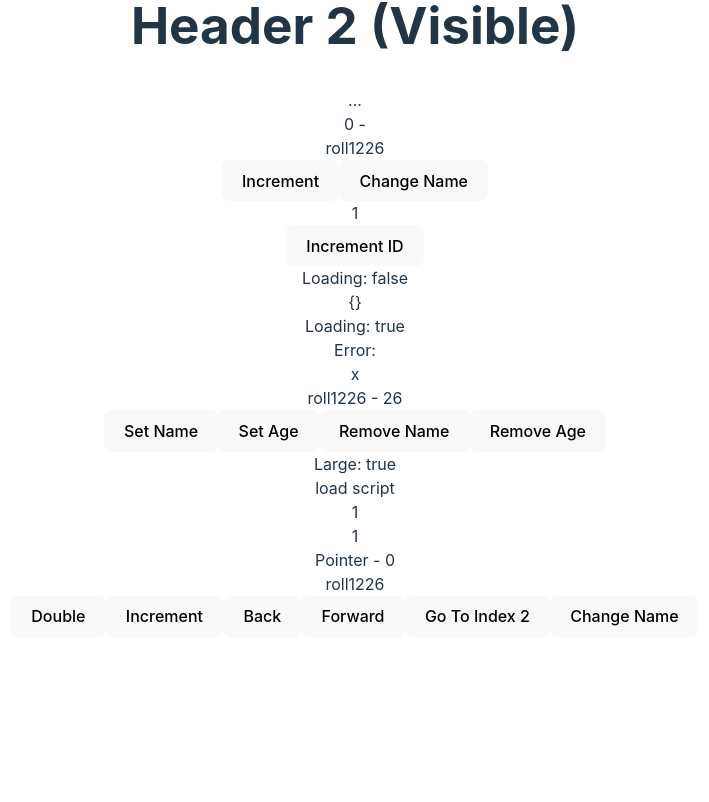
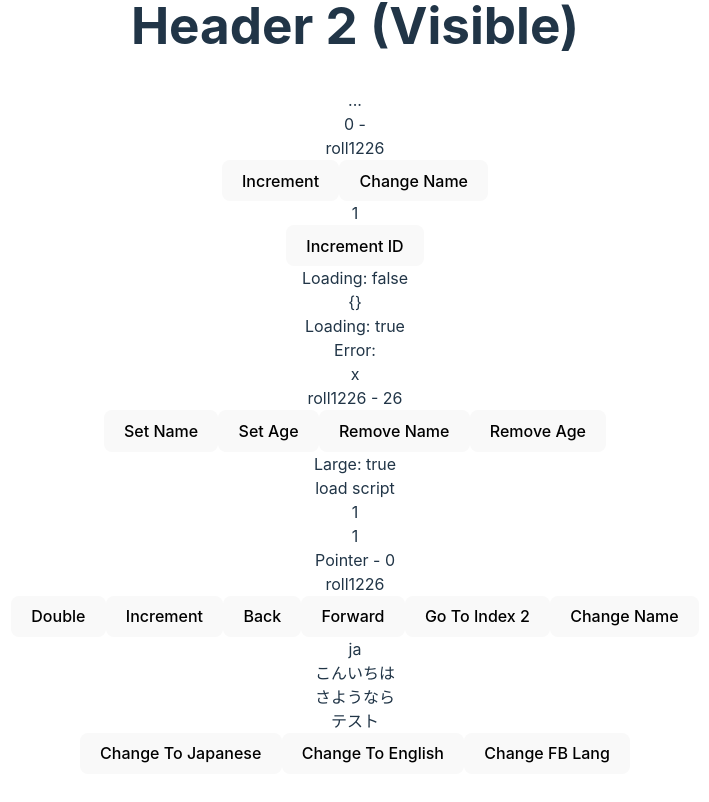
Before and after one commit to roll1226/react-custom-hooks, a React (Vite) app: page / in a window 1280 px wide. Shown: the part 905-1707 px from the top of the page, without its empty margins (285-994 px from the left). Before the commit the page ends 1574 px from the top, so only its background shows below. Built offline with nearby package versions, Linux system fonts and the light colour scheme; no server answers.

Commit message:
feat: useTranslation

```diff
--- a/src/App.tsx
+++ b/src/App.tsx
@@ -20,6 +20,7 @@ import { useStateWithValidation } from "./hooks/useStateWithValidation";
 import { useLocalStorage, useSessionStorage } from "./hooks/useStorage";
 import { useTimeout } from "./hooks/useTimeout";
 import { useToggle } from "./hooks/useToggle";
+import { useTranslation } from "./hooks/useTranslation";
 
 function App() {
   const [username, setUsername, isValid] = useStateWithValidation<string>(
@@ -111,6 +112,8 @@ function App() {
     { history, pointer, back, forward, go },
   ] = useStateWithHistory(1);
   const [historyName, setHistoryName] = useState("roll1226");
+
+  const { language, setLanguage, setFallbackLanguage, t } = useTranslation();
 
   return (
     <>
@@ -264,10 +267,14 @@ function App() {
         <div>{history.join(", ")}</div>
         <div>Pointer - {pointer}</div>
         <div>{historyName}</div>
-        <button onClick={() => setHistoryCount((currentCount) => currentCount * 2)}>
+        <button
+          onClick={() => setHistoryCount((currentCount) => currentCount * 2)}
+        >
           Double
         </button>
-        <button onClick={() => setHistoryCount((currentCount) => currentCount + 1)}>
+        <button
+          onClick={() => setHistoryCount((currentCount) => currentCount + 1)}
+        >
           Increment
         </button>
         <button onClick={back}>Back</button>
@@ -275,6 +282,18 @@ function App() {
         <button onClick={() => go(2)}>Go To Index 2</button>
         <button onClick={() => setHistoryName("John")}>Change Name</button>
       </div>
+
+      <div>
+        <div>{language}</div>
+        <div>{t("hi") as string}</div>
+        <div>{t("bye") as string}</div>
+        <div>{t("nested.value") as string}</div>
+        <button onClick={() => setLanguage("ja")}>Change To Japanese</button>
+        <button onClick={() => setLanguage("en")}>Change To English</button>
+        <button onClick={() => setFallbackLanguage("ja")}>
+          Change FB Lang
+        </button>
+      </div>
     </>
   );
 }
--- /dev/null
+++ b/src/hooks/useTranslation.tsx
@@ -0,0 +1,66 @@
+import * as translations from "../translations";
+import { Translations } from "../types/translations";
+import { useLocalStorage } from "./useStorage";
+
+type TranslateKeys<T> = T extends object
+  ? {
+      [K in keyof T & string]: T[K] extends object
+        ? `${K}` | `${K}.${TranslateKeys<T[K]>}`
+        : `${K}`;
+    }[keyof T & string]
+  : never;
+type TranslateKey = TranslateKeys<Translations>;
+
+type TranslationKeys = {
+  [key in TranslateKey]: TranslationKeys | string;
+};
+type Language = keyof typeof translations;
+
+type UseTranslationReturn = {
+  language: Language;
+  setLanguage: (language: Language) => void;
+  fallbackLanguage: Language;
+  setFallbackLanguage: (fallbackLanguage: Language) => void;
+  t: (key: TranslateKey) => string | TranslationKeys | undefined;
+};
+
+type UseTranslation = () => UseTranslationReturn;
+
+export const useTranslation: UseTranslation = () => {
+  const [language, setLanguage] = useLocalStorage<Language>("language", "ja");
+  const [fallbackLanguage, setFallbackLanguage] = useLocalStorage<Language>(
+    "fallbackLanguage",
+    "ja"
+  );
+
+  const translate = (key: TranslateKey) => {
+    const keys = key.split(".") as TranslateKey[];
+    return (
+      getNestedTranslation(language, keys) ??
+      getNestedTranslation(fallbackLanguage, keys) ??
+      key
+    );
+  };
+
+  return {
+    language,
+    setLanguage,
+    fallbackLanguage,
+    setFallbackLanguage,
+    t: translate,
+  };
+};
+
+const getNestedTranslation = (
+  language: Language,
+  keys: TranslateKey[]
+): string | TranslationKeys | undefined => {
+  const languageTranslations = translations[language] as unknown as TranslationKeys;
+
+  return keys.reduce<string | TranslationKeys | undefined>((obj, key) => {
+    if (obj && typeof obj === "object") {
+      return (obj as TranslationKeys)[key];
+    }
+    return undefined;
+  }, languageTranslations);
+};
--- /dev/null
+++ b/src/translations/en_translations.json
@@ -0,0 +1,7 @@
+{
+  "hi": "Hello",
+  "bye": "Goodbye",
+  "nested": {
+    "value": "Test"
+  }
+}
--- /dev/null
+++ b/src/translations/index.ts
@@ -0,0 +1,4 @@
+import en from "./en_translations.json";
+import ja from "./ja_translations.json";
+
+export { en, ja };
--- /dev/null
+++ b/src/translations/ja_translations.json
@@ -0,0 +1,7 @@
+{
+  "hi": "こんいちは",
+  "bye": "さようなら",
+  "nested": {
+    "value": "テスト"
+  }
+}
```
Also changed, not shown: src/types/translations.d.ts (added, +12 -0 lines), tsconfig.node.json (+5 -2 lines).
